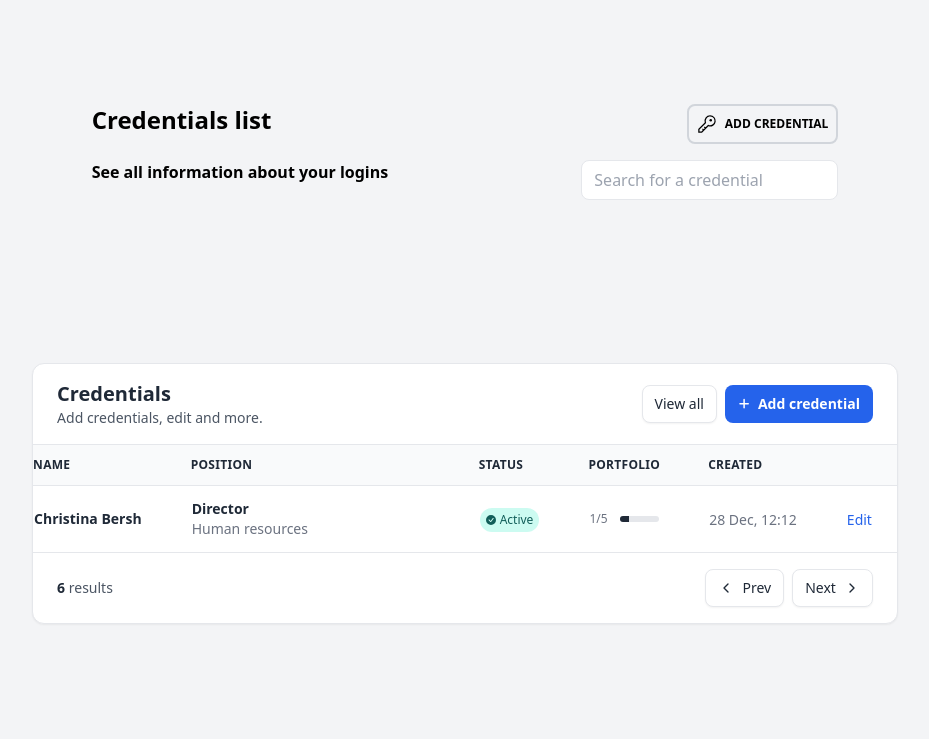
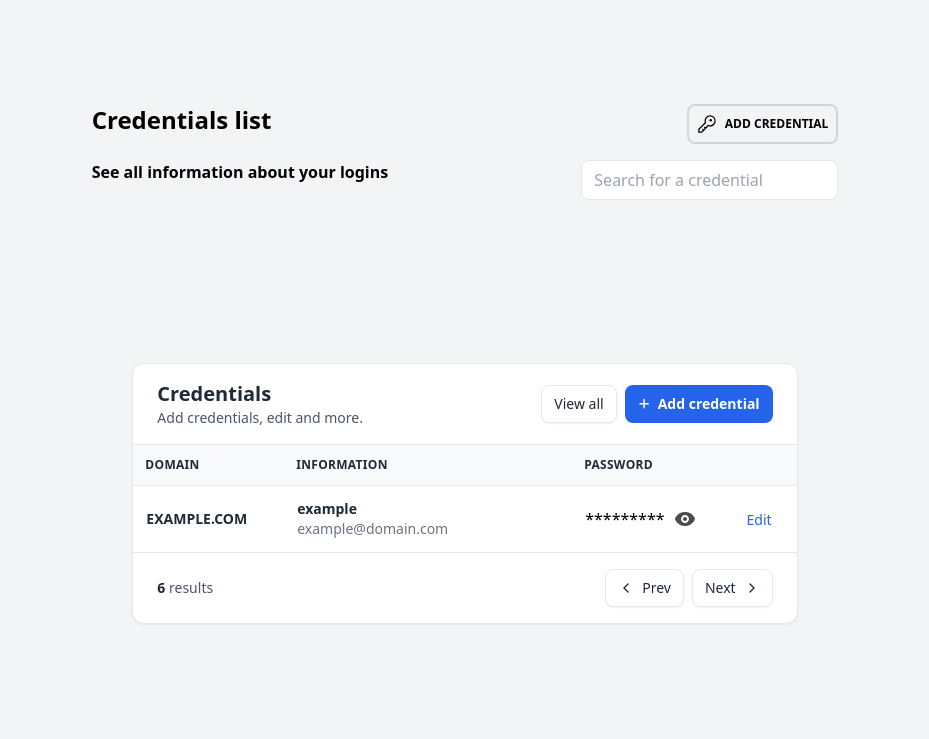
Before and after one commit to gomezbc/mypass-gui, an Astro site: page /dashboard in a window 1280 px wide. Shown: the whole page, without its empty margins (175-1104 px from the left). Built offline with nearby package versions, Linux system fonts and the light colour scheme; Astro itself is replaced by a stand-in of ours.

Commit message:
Adapted to my requesites

```diff
--- a/src/components/CredentialHeader.svelte
+++ b/src/components/CredentialHeader.svelte
@@ -2,9 +2,7 @@
   class="px-6 py-4 grid gap-3 md:flex md:justify-between md:items-center border-b border-gray-200 dark:border-gray-700"
 >
   <div>
-              <h2
-                class="text-xl font-semibold text-gray-800 dark:text-gray-200"
-              >
+    <h2 class="text-xl font-semibold text-gray-800 dark:text-gray-200">
       Credentials
     </h2>
     <p class="text-sm text-gray-600 dark:text-gray-400">
--- a/src/components/CredentialSection.svelte
+++ b/src/components/CredentialSection.svelte
@@ -1,6 +1,6 @@
 <script lang="ts">
   import CredentialFooter from "./CredentialFooter.svelte";
-import CredentialHeader from "./CredentialHeader.svelte";
+  import CredentialHeader from "./CredentialHeader.svelte";
   import CredentialTable from "./CredentialTable.svelte";
 </script>
 
--- a/src/components/CredentialTable.svelte
+++ b/src/components/CredentialTable.svelte
@@ -3,14 +3,14 @@
 </script>
 
 <table class="min-w-full divide-y divide-gray-200 dark:divide-gray-700">
-  <thead class="bg-gray-50 dark:bg-slate-800">
+  <thead class="bg-gray-50 dark:bg-slate-800 ">
     <tr>
-      <th scope="col" class="ps-6 lg:ps-3 xl:ps-0 pe-6 py-3 text-start">
+      <th scope="col" class="ps-6 lg:ps-3 xl:ps-3 pe-6 py-3 text-start">
         <div class="flex items-center gap-x-2">
           <span
             class="text-xs font-semibold uppercase tracking-wide text-gray-800 dark:text-gray-200"
           >
-            Name
+            Domain
           </span>
         </div>
       </th>
@@ -20,7 +20,7 @@
           <span
             class="text-xs font-semibold uppercase tracking-wide text-gray-800 dark:text-gray-200"
           >
-            Position
+            Information
           </span>
         </div>
       </th>
@@ -30,31 +30,10 @@
           <span
             class="text-xs font-semibold uppercase tracking-wide text-gray-800 dark:text-gray-200"
           >
-            Status
+            Password
           </span>
         </div>
       </th>
-
-      <th scope="col" class="px-6 py-3 text-start">
-        <div class="flex items-center gap-x-2">
-          <span
-            class="text-xs font-semibold uppercase tracking-wide text-gray-800 dark:text-gray-200"
-          >
-            Portfolio
-          </span>
-        </div>
-      </th>
-
-      <th scope="col" class="px-6 py-3 text-start">
-        <div class="flex items-center gap-x-2">
-          <span
-            class="text-xs font-semibold uppercase tracking-wide text-gray-800 dark:text-gray-200"
-          >
-            Created
-          </span>
-        </div>
-      </th>
-
       <th scope="col" class="px-6 py-3 text-end"></th>
     </tr>
   </thead>
--- a/src/components/CredentialTableEntry.svelte
+++ b/src/components/CredentialTableEntry.svelte
@@ -1,11 +1,15 @@
+<script>
+  import Show from "./icons/Show.svelte";
+</script>
+
 <tr>
   <td class="h-px w-px whitespace-nowrap">
-    <div class="ps-6 lg:ps-3 xl:ps-0 pe-6 py-3">
+    <div class="ps-6 lg:ps-3 xl:ps-3 pe-6 py-3">
       <div class="flex items-center gap-x-3">
         <div class="grow">
           <span
-            class="block text-sm font-semibold text-gray-800 dark:text-gray-200"
-            >Christina Bersh</span
+            class="block uppercase text-sm font-semibold text-gray-800 dark:text-gray-200"
+            >Example.com</span
           >
         </div>
       </div>
@@ -14,54 +18,15 @@
   <td class="h-px w-72 whitespace-nowrap">
     <div class="px-6 py-3">
       <span class="block text-sm font-semibold text-gray-800 dark:text-gray-200"
-        >Director</span
+        >example</span
       >
-      <span class="block text-sm text-gray-500">Human resources</span>
+      <span class="block text-sm text-gray-500">example@domain.com</span>
     </div>
   </td>
   <td class="h-px w-px whitespace-nowrap">
-    <div class="px-6 py-3">
-      <span
-        class="py-1 px-1.5 inline-flex items-center gap-x-1 text-xs font-medium bg-teal-100 text-teal-800 rounded-full dark:bg-teal-500/10 dark:text-teal-500"
-      >
-        <svg
-          class="w-2.5 h-2.5"
-          xmlns="http://www.w3.org/2000/svg"
-          width="16"
-          height="16"
-          fill="currentColor"
-          viewBox="0 0 16 16"
-        >
-          <path
-            d="M16 8A8 8 0 1 1 0 8a8 8 0 0 1 16 0zm-3.97-3.03a.75.75 0 0 0-1.08.022L7.477 9.417 5.384 7.323a.75.75 0 0 0-1.06 1.06L6.97 11.03a.75.75 0 0 0 1.079-.02l3.992-4.99a.75.75 0 0 0-.01-1.05z"
-          />
-        </svg>
-        Active
-      </span>
-    </div>
-  </td>
-  <td class="h-px w-px whitespace-nowrap">
-    <div class="px-6 py-3">
-      <div class="flex items-center gap-x-3">
-        <span class="text-xs text-gray-500">1/5</span>
-        <div
-          class="flex w-full h-1.5 bg-gray-200 rounded-full overflow-hidden dark:bg-gray-700"
-        >
-          <div
-            class="flex flex-col justify-center overflow-hidden bg-gray-800 dark:bg-gray-200"
-            role="progressbar"
-            style="width: 25%"
-            aria-valuenow="25"
-            aria-valuemin="0"
-            aria-valuemax="100"
-          ></div>
-        </div>
-      </div>
-    </div>
-  </td>
-  <td class="h-px w-px whitespace-nowrap">
-    <div class="px-6 py-3">
-      <span class="text-sm text-gray-500">28 Dec, 12:12</span>
+    <div class="px-6 py-3 inline-flex items-center">
+      *********
+      <button class="ml-2 text-black/70 dark:text-white"><Show className="size-6" /></button>
     </div>
   </td>
   <td class="h-px w-px whitespace-nowrap">
```
Lines whose indentation alone changed are shown as unchanged.
